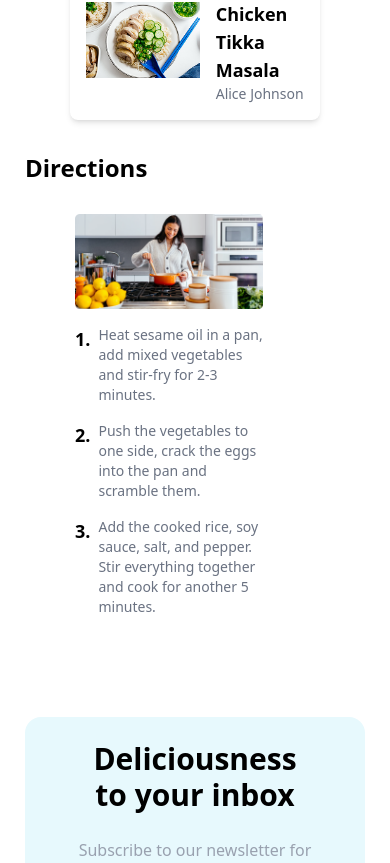
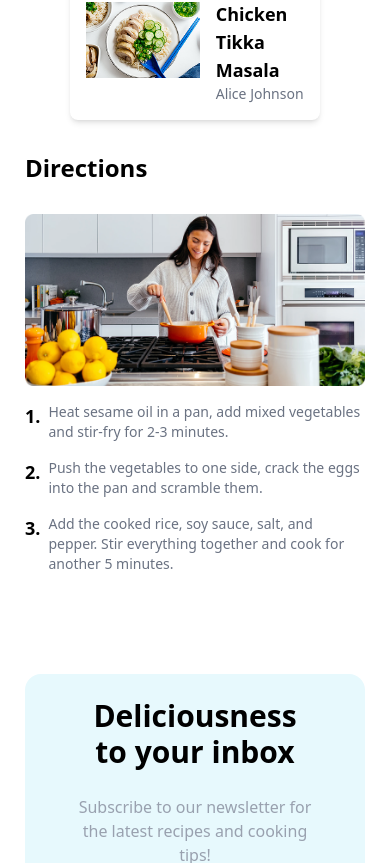
Before and after one commit to CodeShiran/Food-Recipe-Blog, a React (Vite) app in the folder frontend/: page / in a window 390 px wide. Shown: the part 2481-3344 px from the top of the page. Built offline with nearby package versions, Linux system fonts and the light colour scheme.

Commit message:
feat: enhance layout responsiveness in RecipeDetails page

```diff
--- a/frontend/src/pages/RecipeDetails.jsx
+++ b/frontend/src/pages/RecipeDetails.jsx
@@ -145,9 +145,9 @@ const RecipeDetails = () => {
                 </div>
             </div>
         </div>
-        <div className='mt-8 max-w-[70%]'>
+        <div className='mt-8 w-full md:max-w-[70%]'>
            <h3 className='text-2xl font-semibold'>Directions</h3>
-          <div className='ml-[50px] mt-[30px]'>
+          <div className='md:ml-[50px] mt-[30px]'>
           <img src={assets.cookingWoman} className='w-full h-auto' alt="" />
           <div className='flex flex-col gap-4 mt-4'>
 
@@ -163,7 +163,7 @@ const RecipeDetails = () => {
         <EmailBox />
         <div className='mt-8 mb-10'>
             <h3 className='text-2xl font-semibold text-center'>You May Like These Foods Too</h3>
-            <div className='mt-6 grid grid-cols-1 md:grid-cols-3 lg:grid-cols-4 gap-6'>
+            <div className='mt-6 grid grid-cols-1 md:grid-cols-3 lg:grid-cols-4 gap-6 justify-items-center'>
               {moreRecipes.slice(0, 4).map((recipes, index) => (
                 <RecipeCard
                         key={index}
```
